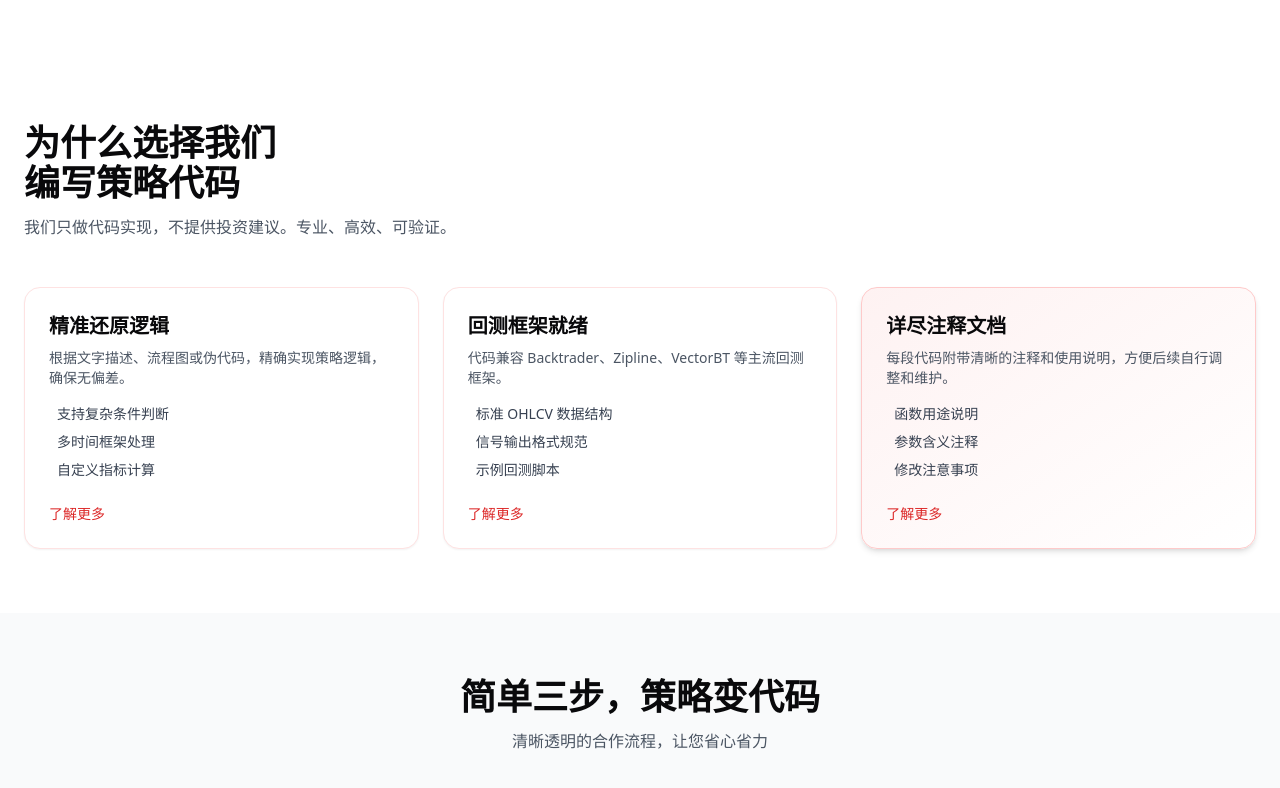
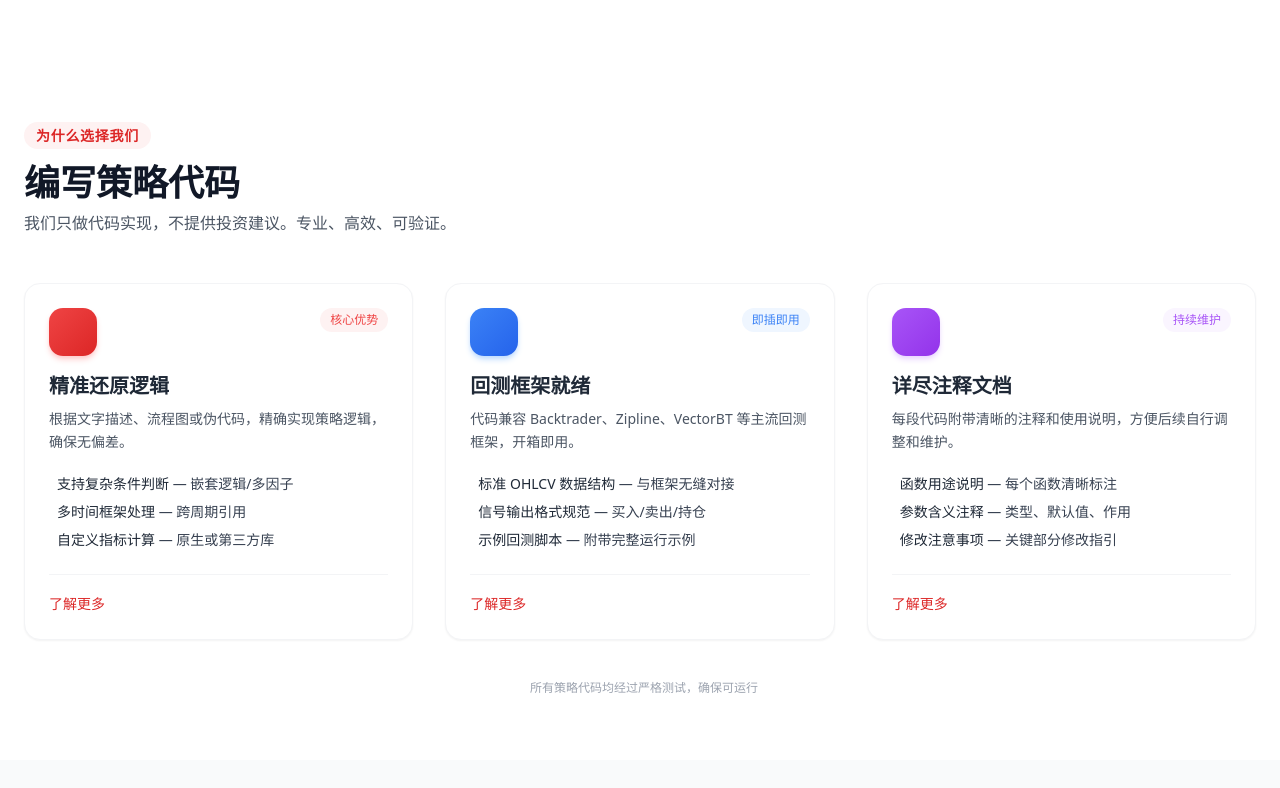
Before and after one commit to wedecwdf/djkfvbkf, a React (Vite) app: page / in a window 1280 px wide. Shown: the part 560-1348 px from the top of the page. Built offline with nearby package versions, Linux system fonts and the light colour scheme; no server answers.

Commit message:
style: 美化服务区块卡片，增加悬停动效与视觉层次

```diff
--- a/src/sections/Services.tsx
+++ b/src/sections/Services.tsx
@@ -1,114 +1,167 @@
 const Services = () => {
   return (
     <section id="services" className="py-16 px-6 max-w-7xl mx-auto">
-      <div className="mb-12">
-        <h2 className="text-3xl md:text-4xl font-bold mb-3">
+      {/* 区块标题 */}
+      <div className="mb-12 text-center md:text-left">
+        <span className="text-red-600 font-semibold text-sm uppercase tracking-wider bg-red-50 px-3 py-1 rounded-full">
           为什么选择我们
-          <br />
+        </span>
+        <h2 className="text-3xl md:text-4xl font-bold mt-4 text-gray-900">
           编写策略代码
         </h2>
-        <p className="text-gray-600 max-w-xl">
+        <p className="text-gray-600 mt-2 max-w-2xl md:mx-0 mx-auto">
           我们只做代码实现，不提供投资建议。专业、高效、可验证。
         </p>
       </div>
 
-      <div className="grid md:grid-cols-3 gap-6">
-        {/* 卡片 1 */}
-        <div className="bg-white p-6 rounded-2xl border border-red-100 shadow-sm hover:shadow-md transition flex flex-col h-full">
-          <div>
-            <i className="fas fa-file-code text-red-600 text-2xl mb-4"></i>
-            <h3 className="text-xl font-bold mb-2">精准还原逻辑</h3>
-            <p className="text-gray-600 text-sm mb-4">
-              根据文字描述、流程图或伪代码，精确实现策略逻辑，确保无偏差。
-            </p>
-            <ul className="space-y-2 text-sm text-gray-700">
-              <li className="flex items-start gap-2">
-                <i className="fas fa-check text-red-500 text-xs mt-1"></i>
-                <span>支持复杂条件判断</span>
-              </li>
-              <li className="flex items-start gap-2">
-                <i className="fas fa-check text-red-500 text-xs mt-1"></i>
-                <span>多时间框架处理</span>
-              </li>
-              <li className="flex items-start gap-2">
-                <i className="fas fa-check text-red-500 text-xs mt-1"></i>
-                <span>自定义指标计算</span>
-              </li>
-            </ul>
+      {/* 三列卡片网格 */}
+      <div className="grid grid-cols-1 md:grid-cols-3 gap-6 lg:gap-8">
+        {/* 卡片 1: 精准还原逻辑 */}
+        <div className="service-card rounded-2xl p-6 shadow-sm flex flex-col h-full bg-white border border-gray-100 hover:shadow-xl hover:-translate-y-2 transition-all duration-300">
+          <div className="flex items-start justify-between mb-4">
+            <div className="icon-wrapper w-12 h-12 bg-gradient-to-br from-red-500 to-red-600 rounded-xl flex items-center justify-center shadow-md shadow-red-200">
+              <i className="fas fa-file-code text-white text-xl"></i>
+            </div>
+            <span className="text-xs font-medium text-red-500 bg-red-50 px-2.5 py-1 rounded-full">
+              核心优势
+            </span>
           </div>
-          <div className="flex-grow"></div>
-          <a
-            href="#"
-            className="inline-flex items-center text-red-600 text-sm font-medium mt-6 hover:text-red-700 transition"
-          >
-            了解更多 <i className="fas fa-arrow-right ml-1 text-xs"></i>
-          </a>
+          <h3 className="text-xl font-bold text-gray-800 mb-2">精准还原逻辑</h3>
+          <p className="text-gray-600 text-sm mb-5 leading-relaxed">
+            根据文字描述、流程图或伪代码，精确实现策略逻辑，确保无偏差。
+          </p>
+
+          <ul className="feature-list flex-1 space-y-2">
+            <li className="flex items-start gap-2 text-sm text-gray-700">
+              <i className="fas fa-check-circle text-red-500 text-xs mt-1"></i>
+              <span>
+                <span className="font-medium text-gray-800">支持复杂条件判断</span> — 嵌套逻辑/多因子
+              </span>
+            </li>
+            <li className="flex items-start gap-2 text-sm text-gray-700">
+              <i className="fas fa-check-circle text-red-500 text-xs mt-1"></i>
+              <span>
+                <span className="font-medium text-gray-800">多时间框架处理</span> — 跨周期引用
+              </span>
+            </li>
+            <li className="flex items-start gap-2 text-sm text-gray-700">
+              <i className="fas fa-check-circle text-red-500 text-xs mt-1"></i>
+              <span>
+                <span className="font-medium text-gray-800">自定义指标计算</span> — 原生或第三方库
+              </span>
+            </li>
+          </ul>
+
+          <div className="mt-6 pt-4 border-t border-gray-100">
+            <a
+              href="#"
+              className="learn-more-link inline-flex items-center text-red-600 font-medium text-sm hover:text-red-700 group"
+            >
+              了解更多{" "}
+              <i className="fas fa-arrow-right ml-2 text-xs group-hover:translate-x-1 transition-transform"></i>
+            </a>
+          </div>
         </div>
 
-        {/* 卡片 2 */}
-        <div className="bg-white p-6 rounded-2xl border border-red-100 shadow-sm hover:shadow-md transition flex flex-col h-full">
-          <div>
-            <i className="fas fa-chart-line text-red-600 text-2xl mb-4"></i>
-            <h3 className="text-xl font-bold mb-2">回测框架就绪</h3>
-            <p className="text-gray-600 text-sm mb-4">
-              代码兼容 Backtrader、Zipline、VectorBT 等主流回测框架。
-            </p>
-            <ul className="space-y-2 text-sm text-gray-700">
-              <li className="flex items-start gap-2">
-                <i className="fas fa-check text-red-500 text-xs mt-1"></i>
-                <span>标准 OHLCV 数据结构</span>
-              </li>
-              <li className="flex items-start gap-2">
-                <i className="fas fa-check text-red-500 text-xs mt-1"></i>
-                <span>信号输出格式规范</span>
-              </li>
-              <li className="flex items-start gap-2">
-                <i className="fas fa-check text-red-500 text-xs mt-1"></i>
-                <span>示例回测脚本</span>
-              </li>
-            </ul>
+        {/* 卡片 2: 回测框架就绪 */}
+        <div className="service-card rounded-2xl p-6 shadow-sm flex flex-col h-full bg-white border border-gray-100 hover:shadow-xl hover:-translate-y-2 transition-all duration-300">
+          <div className="flex items-start justify-between mb-4">
+            <div className="icon-wrapper w-12 h-12 bg-gradient-to-br from-blue-500 to-blue-600 rounded-xl flex items-center justify-center shadow-md shadow-blue-200">
+              <i className="fas fa-chart-line text-white text-xl"></i>
+            </div>
+            <span className="text-xs font-medium text-blue-500 bg-blue-50 px-2.5 py-1 rounded-full">
+              即插即用
+            </span>
           </div>
-          <div className="flex-grow"></div>
-          <a
-            href="#"
-            className="inline-flex items-center text-red-600 text-sm font-medium mt-6 hover:text-red-700 transition"
-          >
-            了解更多 <i className="fas fa-arrow-right ml-1 text-xs"></i>
-          </a>
+          <h3 className="text-xl font-bold text-gray-800 mb-2">回测框架就绪</h3>
+          <p className="text-gray-600 text-sm mb-5 leading-relaxed">
+            代码兼容 Backtrader、Zipline、VectorBT 等主流回测框架，开箱即用。
+          </p>
+
+          <ul className="feature-list flex-1 space-y-2">
+            <li className="flex items-start gap-2 text-sm text-gray-700">
+              <i className="fas fa-check-circle text-red-500 text-xs mt-1"></i>
+              <span>
+                <span className="font-medium text-gray-800">标准 OHLCV 数据结构</span> — 与框架无缝对接
+              </span>
+            </li>
+            <li className="flex items-start gap-2 text-sm text-gray-700">
+              <i className="fas fa-check-circle text-red-500 text-xs mt-1"></i>
+              <span>
+                <span className="font-medium text-gray-800">信号输出格式规范</span> — 买入/卖出/持仓
+              </span>
+            </li>
+            <li className="flex items-start gap-2 text-sm text-gray-700">
+              <i className="fas fa-check-circle text-red-500 text-xs mt-1"></i>
+              <span>
+                <span className="font-medium text-gray-800">示例回测脚本</span> — 附带完整运行示例
+              </span>
+            </li>
+          </ul>
+
+          <div className="mt-6 pt-4 border-t border-gray-100">
+            <a
+              href="#"
+              className="learn-more-link inline-flex items-center text-red-600 font-medium text-sm hover:text-red-700 group"
+            >
+              了解更多{" "}
+              <i className="fas fa-arrow-right ml-2 text-xs group-hover:translate-x-1 transition-transform"></i>
+            </a>
+          </div>
         </div>
 
-        {/* 卡片 3 */}
-        <div className="bg-gradient-to-br from-red-50 to-white p-6 rounded-2xl border border-red-200 shadow-md flex flex-col h-full">
-          <div>
-            <i className="fas fa-check-circle text-red-600 text-2xl mb-4"></i>
-            <h3 className="text-xl font-bold mb-2">详尽注释文档</h3>
-            <p className="text-gray-600 text-sm mb-4">
-              每段代码附带清晰的注释和使用说明，方便后续自行调整和维护。
-            </p>
-            <ul className="space-y-2 text-sm text-gray-700">
-              <li className="flex items-start gap-2">
-                <i className="fas fa-check text-red-500 text-xs mt-1"></i>
-                <span>函数用途说明</span>
-              </li>
-              <li className="flex items-start gap-2">
-                <i className="fas fa-check text-red-500 text-xs mt-1"></i>
-                <span>参数含义注释</span>
-              </li>
-              <li className="flex items-start gap-2">
-                <i className="fas fa-check text-red-500 text-xs mt-1"></i>
-                <span>修改注意事项</span>
-              </li>
-            </ul>
+        {/* 卡片 3: 详尽注释文档 */}
+        <div className="service-card rounded-2xl p-6 shadow-sm flex flex-col h-full bg-white border border-gray-100 hover:shadow-xl hover:-translate-y-2 transition-all duration-300">
+          <div className="flex items-start justify-between mb-4">
+            <div className="icon-wrapper w-12 h-12 bg-gradient-to-br from-purple-500 to-purple-600 rounded-xl flex items-center justify-center shadow-md shadow-purple-200">
+              <i className="fas fa-file-alt text-white text-xl"></i>
+            </div>
+            <span className="text-xs font-medium text-purple-500 bg-purple-50 px-2.5 py-1 rounded-full">
+              持续维护
+            </span>
           </div>
-          <div className="flex-grow"></div>
-          <a
-            href="#"
-            className="inline-flex items-center text-red-600 text-sm font-medium mt-6 hover:text-red-700 transition"
-          >
-            了解更多 <i className="fas fa-arrow-right ml-1 text-xs"></i>
-          </a>
+          <h3 className="text-xl font-bold text-gray-800 mb-2">详尽注释文档</h3>
+          <p className="text-gray-600 text-sm mb-5 leading-relaxed">
+            每段代码附带清晰的注释和使用说明，方便后续自行调整和维护。
+          </p>
+
+          <ul className="feature-list flex-1 space-y-2">
+            <li className="flex items-start gap-2 text-sm text-gray-700">
+              <i className="fas fa-check-circle text-red-500 text-xs mt-1"></i>
+              <span>
+                <span className="font-medium text-gray-800">函数用途说明</span> — 每个函数清晰标注
+              </span>
+            </li>
+            <li className="flex items-start gap-2 text-sm text-gray-700">
+              <i className="fas fa-check-circle text-red-500 text-xs mt-1"></i>
+              <span>
+                <span className="font-medium text-gray-800">参数含义注释</span> — 类型、默认值、作用
+              </span>
+            </li>
+            <li className="flex items-start gap-2 text-sm text-gray-700">
+              <i className="fas fa-check-circle text-red-500 text-xs mt-1"></i>
+              <span>
+                <span className="font-medium text-gray-800">修改注意事项</span> — 关键部分修改指引
+              </span>
+            </li>
+          </ul>
+
+          <div className="mt-6 pt-4 border-t border-gray-100">
+            <a
+              href="#"
+              className="learn-more-link inline-flex items-center text-red-600 font-medium text-sm hover:text-red-700 group"
+            >
+              了解更多{" "}
+              <i className="fas fa-arrow-right ml-2 text-xs group-hover:translate-x-1 transition-transform"></i>
+            </a>
+          </div>
         </div>
       </div>
+
+      {/* 底部补充说明 */}
+      <p className="text-center text-xs text-gray-400 mt-10 flex items-center justify-center gap-2">
+        <i className="fas fa-shield-alt"></i> 所有策略代码均经过严格测试，确保可运行
+      </p>
     </section>
   );
 };
```
